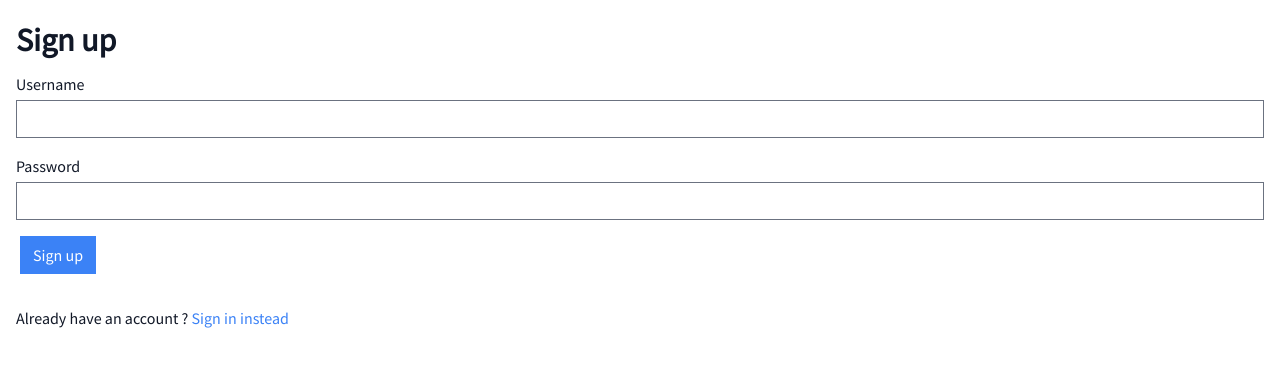
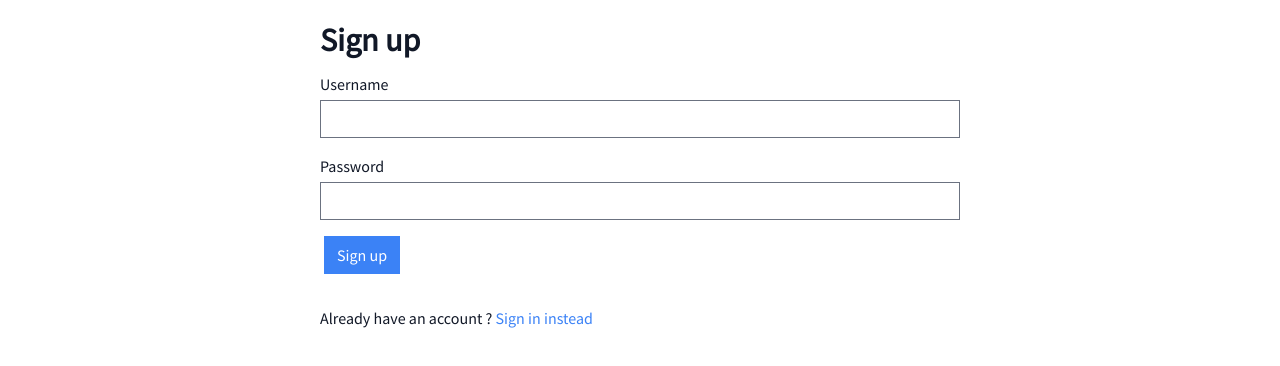
Before and after one commit to fvilers/fauna-twitter-clone, a React (Create React App) app: page /sign-up in a window 1280 px wide. Shown: the top 366 px of the page. Built offline with nearby package versions, Linux system fonts and the light colour scheme; no server answers.

Commit message:
Add some style for desktop mode

```diff
--- a/src/components/Button.css
+++ b/src/components/Button.css
@@ -2,6 +2,7 @@
   background-color: var(--background-color);
   border: 1px solid var(--foreground-color);
   color: var(--foreground-color);
+  cursor: pointer;
 }
 
 .Button.error {
@@ -39,7 +40,7 @@
 
 .Button.link {
   background-color: transparent;
-  border: 0;
+  border: 1px solid transparent;
   color: var(--primary-color);
   display: inline;
   padding: 0;
--- a/src/index.css
+++ b/src/index.css
@@ -32,6 +32,13 @@ main {
   padding: 1rem;
 }
 
+@media (min-width: 640px) {
+  main {
+    margin: 0 auto;
+    width: 640px;
+  }
+}
+
 h1,
 h2 {
   margin-bottom: 0.5rem;
@@ -45,6 +52,11 @@ p {
 a {
   color: var(--primary-color);
   text-decoration: none;
+}
+
+a:hover,
+button:hover {
+  filter: brightness(90%);
 }
 
 ul {
```
